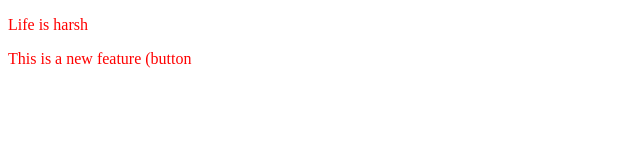
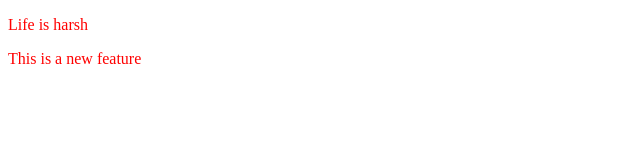
Before and after one commit to avash755/LocalRepo, a plain HTML site: page index.html in a window 1280 px wide. Shown: the full height of the page, 0-640 px from the left. Drawn offline with Linux system fonts and the light colour scheme.

Commit message:
Update index.html

```diff
--- a/index.html
+++ b/index.html
@@ -8,6 +8,6 @@
 </head>
 <body>
     <p>Life is harsh</p>
-    <p> This is a new feature (button</p>
+    <p> This is a new feature </p>
 </body>
 </html>
```
